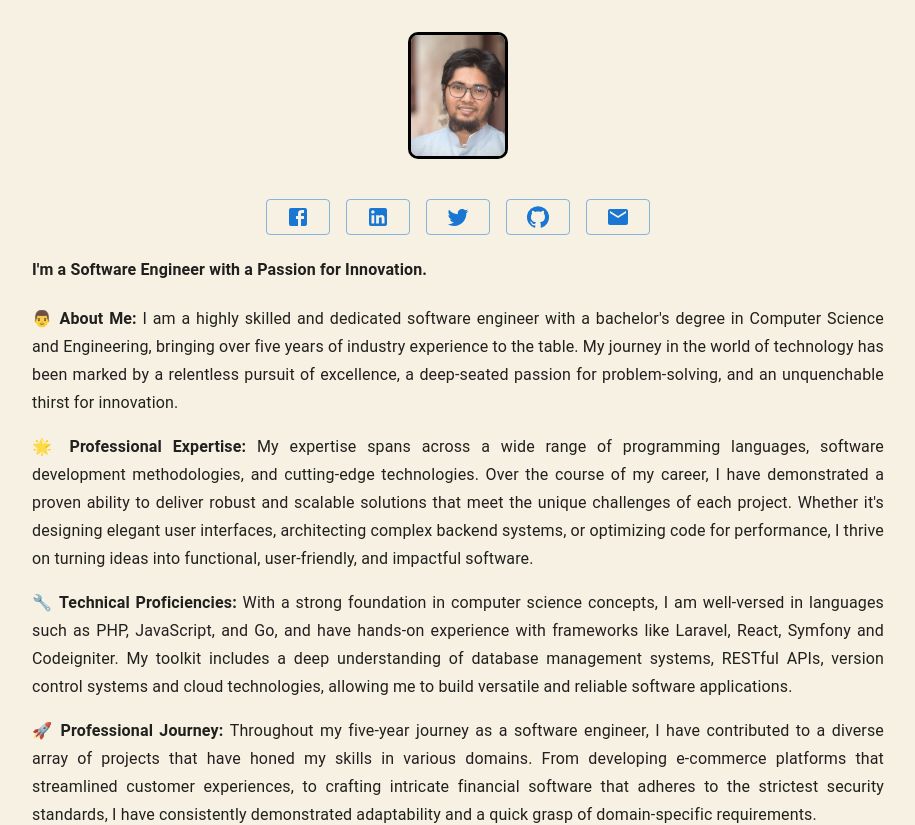
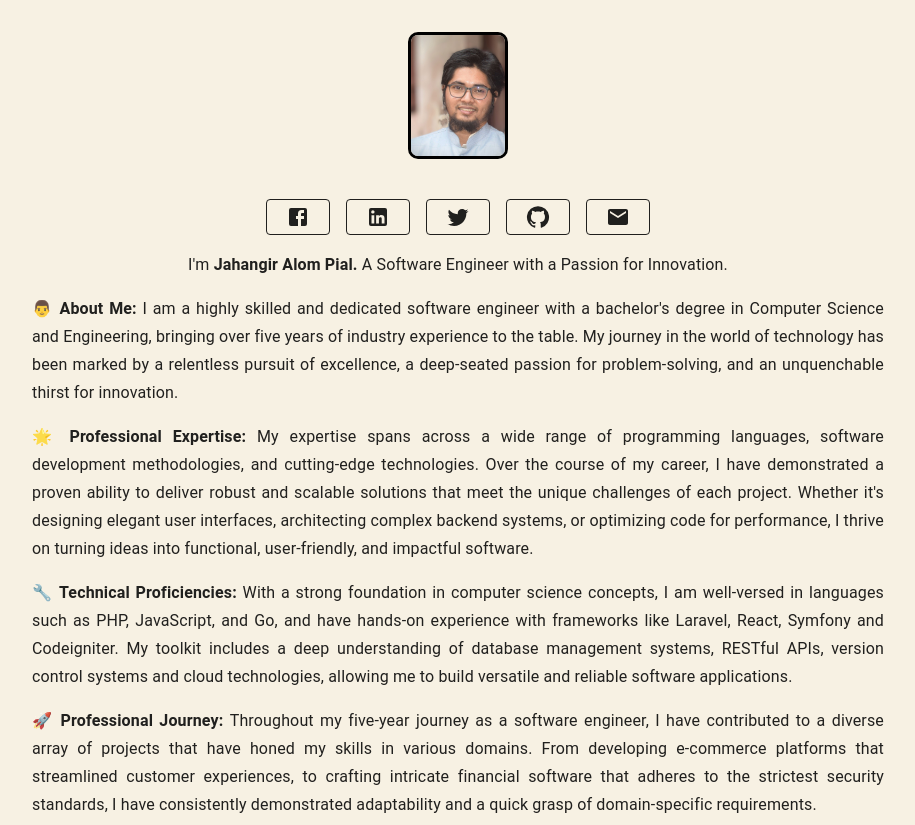
Before and after one commit to prokria/jahangirpial, a React (Create React App) app: page / in a window 1280 px wide. Shown: the top 825 px of the page, without its empty margins (182-1097 px from the left). Built offline with nearby package versions, Linux system fonts and the light colour scheme.

Commit message:
title changed

```diff
--- a/src/Pages/Landing.tsx
+++ b/src/Pages/Landing.tsx
@@ -44,6 +44,7 @@ export default function LandingPage() {
                   variant="outlined"
                   href="https://www.facebook.com/jpial/"
                   target="_blank"
+                  color="inherit"
               >
                 <FacebookIcon />
               </Button>
@@ -51,6 +52,7 @@ export default function LandingPage() {
                   variant="outlined"
                   href="https://www.linkedin.com/in/jahangirpial/"
                   target="_blank"
+                  color="inherit"
               >
                 <LinkedInIcon />
               </Button>
@@ -58,6 +60,7 @@ export default function LandingPage() {
                   variant="outlined"
                   href="https://twitter.com/jahangirpial"
                   target="_blank"
+                  color="inherit"
               >
                 <TwitterIcon />
               </Button>
@@ -65,12 +68,14 @@ export default function LandingPage() {
                   variant="outlined"
                   href="https://github.com/japial"
                   target="_blank"
+                  color="inherit"
               >
                 <GitHubIcon />
               </Button>
               <Button
                   variant="outlined"
                   href="mailto:jahangiralompial@gmail.com"
+                  color="inherit"
               >
                 <EmailIcon />
               </Button>
@@ -81,7 +86,7 @@ export default function LandingPage() {
               color="text.primary"
               paragraph
             >
-             <h4> I'm a Software Engineer with a Passion for Innovation.</h4>
+             <p style={{textAlign: 'center'}}> I'm <strong>Jahangir Alom Pial.</strong>  A Software Engineer with a Passion for Innovation.</p>
 
               <p>
                   <strong>👨‍ About Me: </strong>
@@ -156,7 +161,7 @@ export default function LandingPage() {
             </Typography>
 
               <Box sx={{ textAlign: "center", padding: 3, border: "1px solid #DDD" }}>
-                  <img src="/logo.png" alt="JahangirPial" width="200" />
+                  <img src="/logo.png" alt="JahangirPial" width="150" />
               </Box>
           </Container>
         </Box>
```
